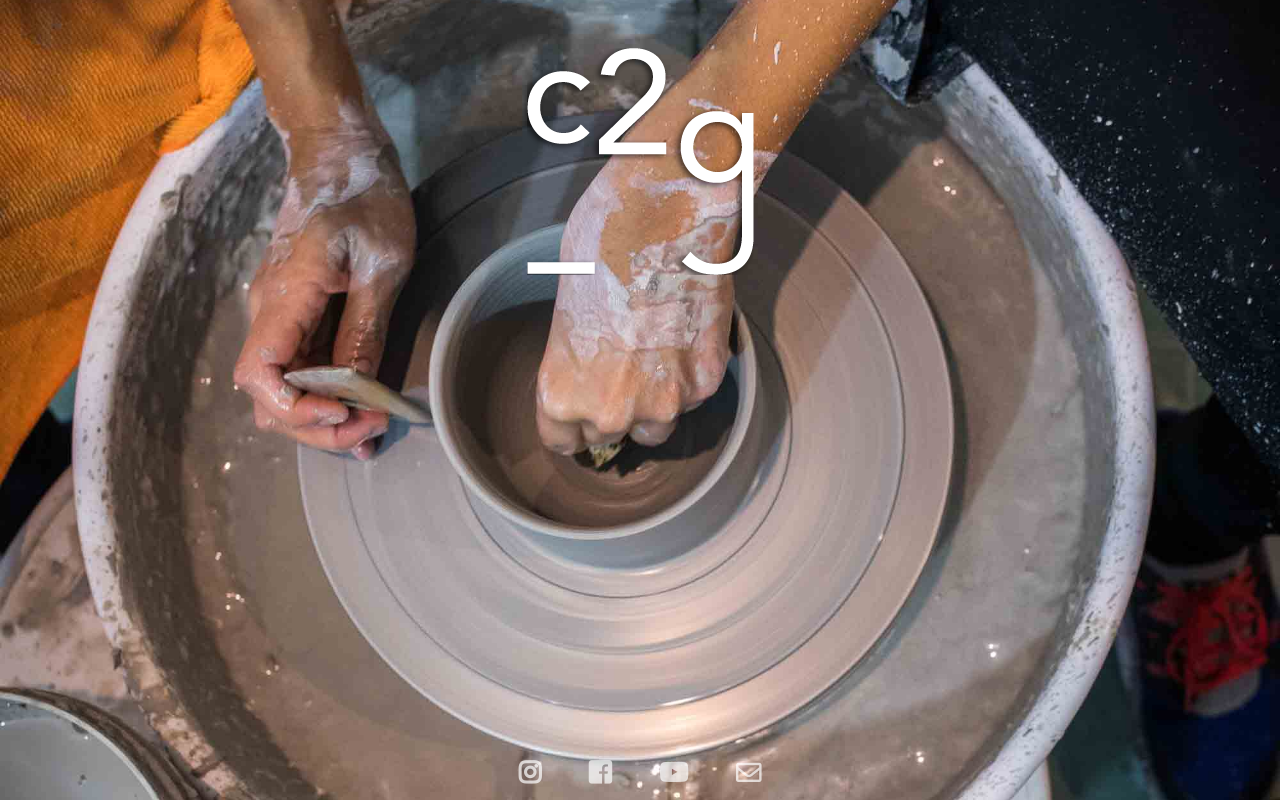
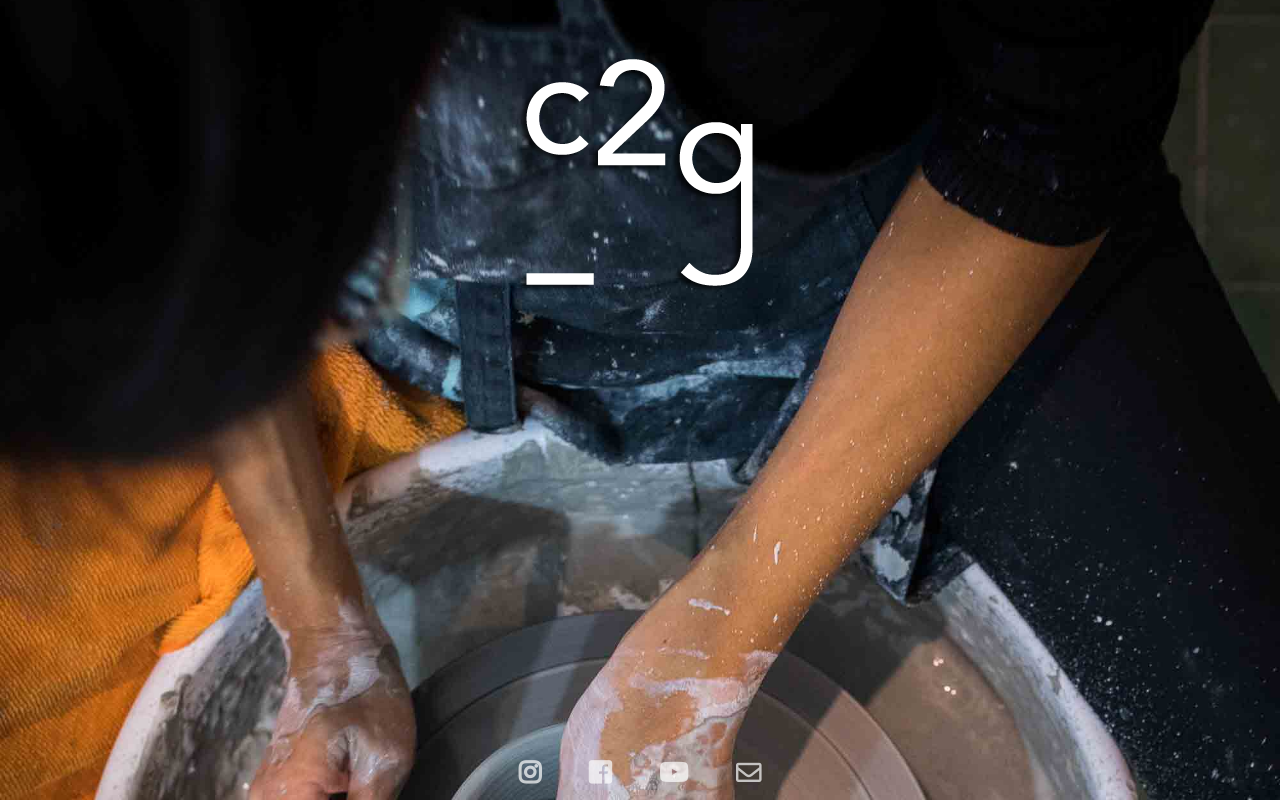
Before and after one commit to joemsak/c2gclay.com, a Vue app: page / in a window 1280 px wide. Shown: the top 800 px of the page. Built offline with nearby package versions, Linux system fonts and the light colour scheme.

Commit message:
Add first gallery photo, logo resize effect on scroll

```diff
--- a/public/index.html
+++ b/public/index.html
@@ -23,7 +23,8 @@
     </noscript>
     <div id="app"></div>
 
-    <div class="footer container">
+    <div class="footer w-100">
+      <div class="container">
         <div class="row justify-content-center">
           <a href="https://instagram.com/c2gclay">
             <i class="fab fa-instagram"></i>
@@ -42,6 +43,7 @@
           </a>
         </div>
       </div>
+    </div>
     <!-- built files will be auto injected -->
   </body>
 </html>
--- a/src/App.vue
+++ b/src/App.vue
@@ -1,12 +1,14 @@
 <template>
-  <div id="app" class="container-fluid mt-5">
-    <div style="width: 227px;" class="mx-auto">
-      <img
-        alt="c2g logo"
-        width="227"
-        height="227"
-        src="./assets/logo-white-drop-shadow.png"
-      />
+  <div id="app" class="container-fluid">
+    <div id="logo-wrapper">
+      <div id="logo" class="mt-5"></div>
+    </div>
+
+
+    <div id="cover"></div>
+
+    <div class="gallery-img">
+      <img width="100%" src="./assets/galleries/vajilla-ricky/DSCF8208.jpg" />
     </div>
   </div>
 </template>
@@ -14,6 +16,26 @@
 <script>
 export default {
   name: 'app',
+
+  created() {
+    window.onscroll = function() { scrollFunction() }
+
+    function scrollFunction() {
+      const logo = document.querySelector("#logo")
+
+      if (document.body.scrollTop > 50 || document.documentElement.scrollTop > 50) {
+        logo.style.width = "50px"
+        logo.style.height = "50px"
+        logo.classList.remove("mt-5")
+        logo.classList.add("ml-3", "mt-3")
+      } else {
+        logo.style.width = "250px"
+        logo.style.height = "250px"
+        logo.classList.add("mt-5")
+        logo.classList.remove("ml-3", "mt-3")
+      }
+    }
+  }
 }
 </script>
 
--- a/src/assets/scss/app.scss
+++ b/src/assets/scss/app.scss
@@ -1,7 +1,46 @@
 @import url(https://use.fontawesome.com/releases/v5.5.0/css/all.css);
 
-html {
-  background: url(./assets/bg.jpg) no-repeat center center fixed;
+html,
+body {
+  background-color: transparent;
+  height: 150%;
+}
+
+body {
+  display: flex;
+  flex-direction: column;
+}
+
+.container-fluid {
+  padding: 0;
+}
+
+#app {
+  min-height: 100%;
+}
+
+#logo-wrapper {
+  position: fixed;
+  top: 0;
+  width: 100%;
+  z-index: 2;
+}
+
+#logo {
+  width: 250px;
+  height: 250px;
+  margin: 5rem auto 0;
+  background: url('./assets/logo-white-drop-shadow.png') no-repeat center;
+  background-size: contain;
+  transition: width 0.2s, padding 0.5s ease-in-out;
+}
+
+#cover {
+  position: relative;
+  z-index: 1;
+  width: 100%;
+  height: 100%;
+  background: url(./assets/bg.jpg) no-repeat center center;
   -webkit-background-size: cover;
   -moz-background-size: cover;
   -o-background-size: cover;
@@ -10,25 +49,14 @@ html {
   -ms-filter: "progid:DXImageTransform.Microsoft.AlphaImageLoader(src='/assets/bg.jpg', sizingMethod='scale')";
 }
 
-html,
-body {
-  background-color: transparent;
-  height: 100%;
-}
-
-body {
-  display: flex;
-  flex-direction: column;
-}
-
-#app {
-  flex: 1 0 auto;
-}
 
 .footer {
   flex-shrink: 0;
   text-align: center;
   color: white;
+  position: fixed;
+  bottom: 0;
+  z-index: 2;
 
   a {
     font-size: 1.6rem;
```
Also changed, not shown: src/components/HelloWorld.vue (deleted, +0 -58 lines), src/assets/galleries/vajilla-ricky/DSCF8208.jpg (added), src/assets/logo-white-drop-shadow.png. Lines whose indentation alone changed are shown as unchanged.
